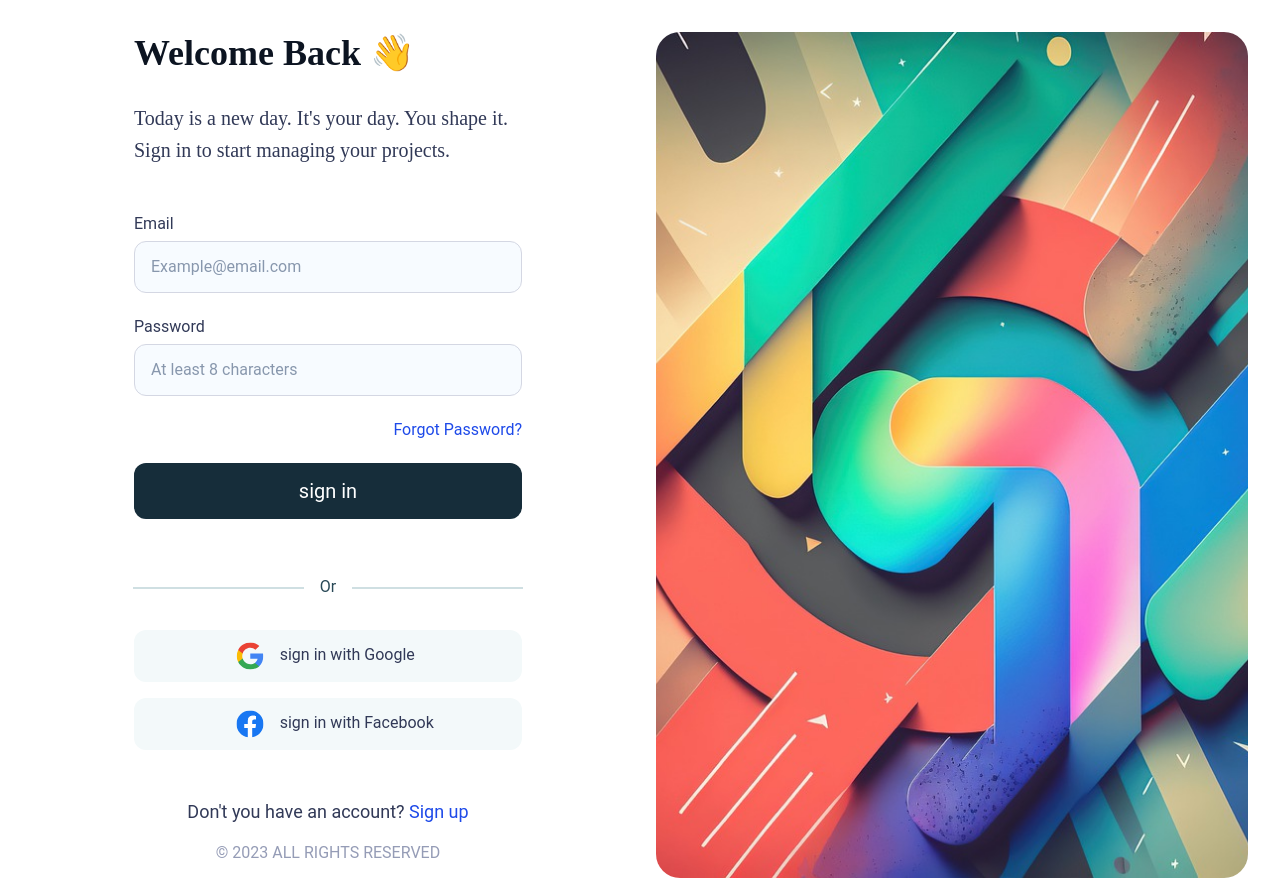
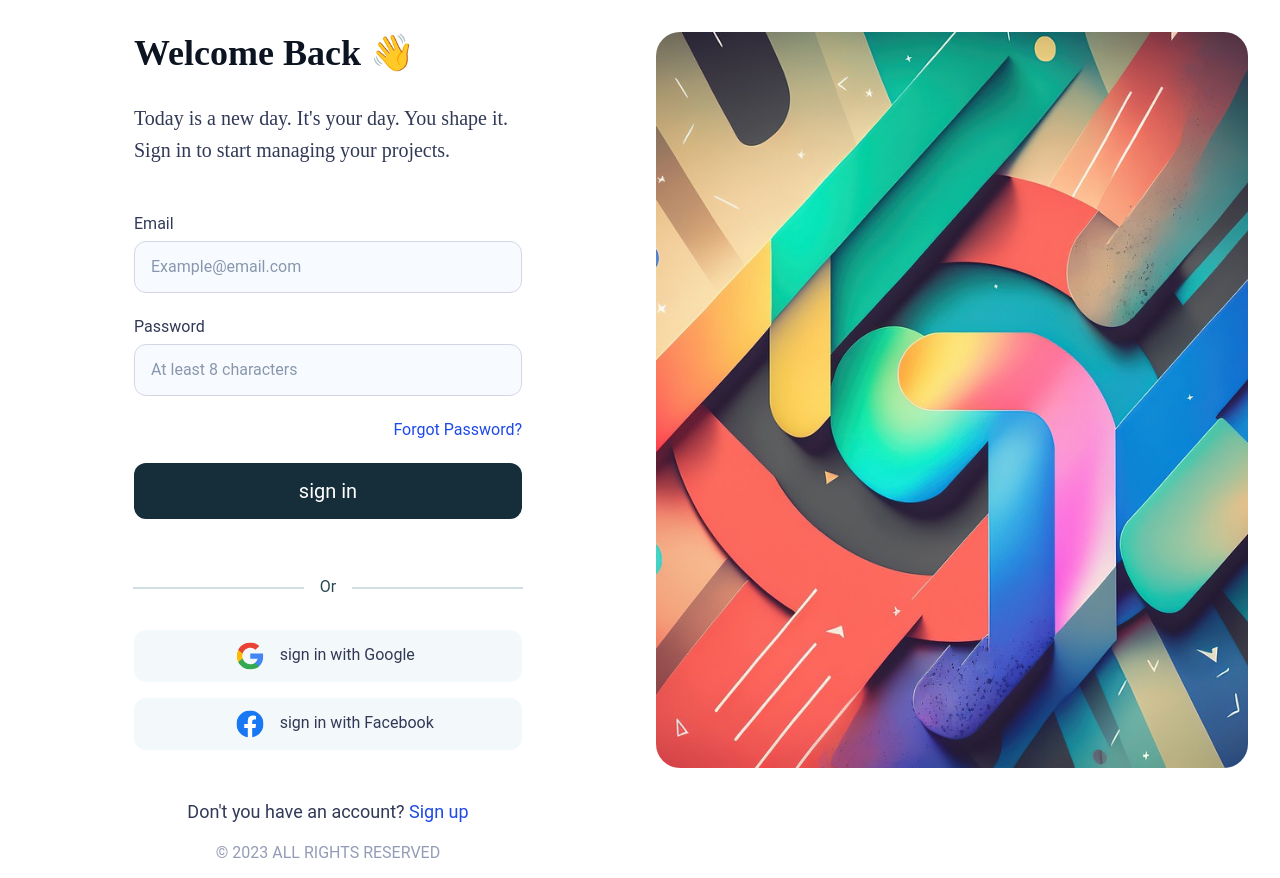
Before and after one commit to younesRekik15/loginPage-community_reactVersion, a React (Vite) app: page / in a window 1280 px wide. Built offline with nearby package versions, Linux system fonts and the light colour scheme; a web font is replaced by a local one.

Commit message:
changed the img-part position to be fixed, so it remains in place when having to scroll

```diff
--- a/package.json
+++ b/package.json
@@ -11,7 +11,8 @@
   "dependencies": {
     "bootstrap": "^5.2.3",
     "react": "^18.2.0",
-    "react-dom": "^18.2.0"
+    "react-dom": "^18.2.0",
+    "react-router-dom": "^6.24.0"
   },
   "devDependencies": {
     "@types/react": "^18.0.27",
--- a/src/App.css
+++ b/src/App.css
@@ -33,8 +33,11 @@ a {
 }
 
 .img-part {
-  width: 100%;
-  height: 100%;
+  width: calc(50% - 48px);
+  height: calc(100vh - 64px);
+  position: fixed;
+  top: 32px;
+  right: 32px;
   background-image: url("assets/images/aside-img.jpg");
   background-size: cover;
   background-position: center;
@@ -175,6 +178,7 @@ form {
   }
 
   .img-part {
+    position: static;
     width: calc(100% - 48px);
     height: 180px;
     margin: 0 24px;
```
Also changed, not shown: src/App.tsx (+7 -0 lines), 1 other file (tests, documents, lock files or other folders).
